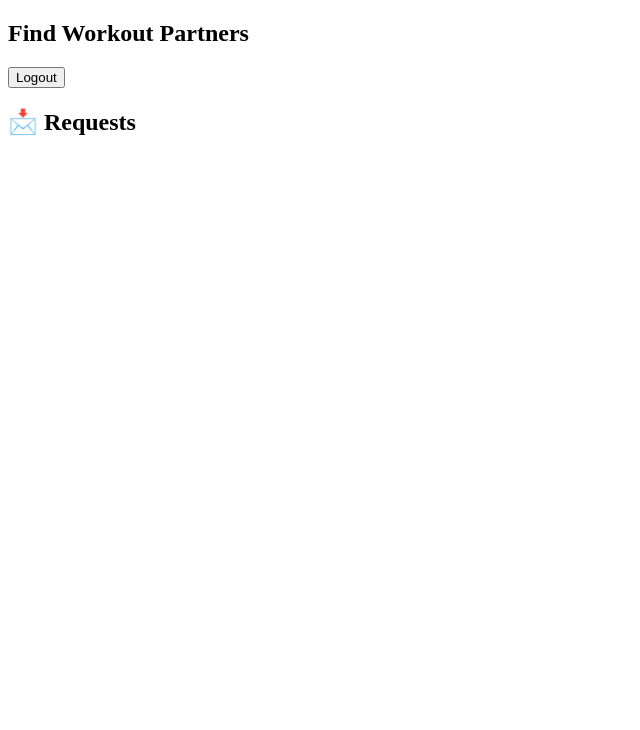
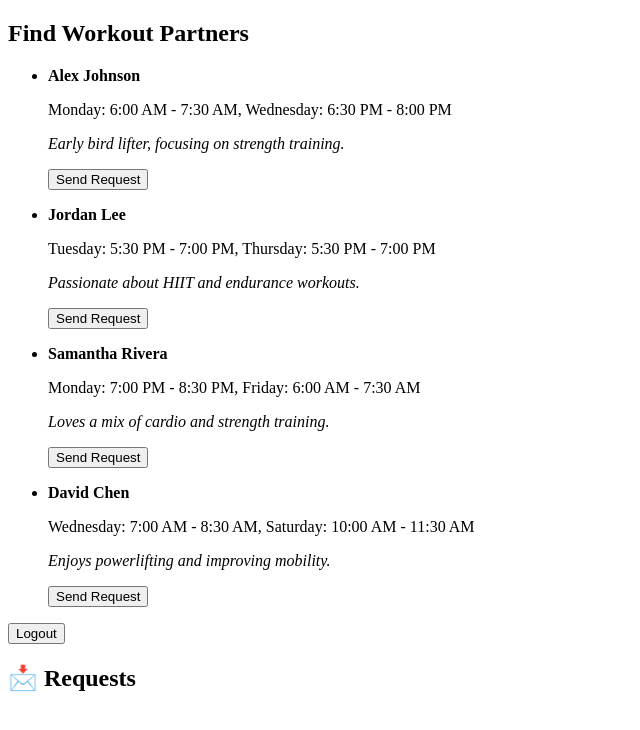
Before and after one commit to DamirGalimzhanovUVA/FitSched, a Vue app: page / in a window 1280 px wide. Shown: the top 730 px of the page, without its empty margins (0-640 px from the left). Built offline with nearby package versions, Linux system fonts and the light colour scheme; sample sign-in values are in the browser's storage; the HTML template or start-up script is replaced by a standard one.

Commit message:
renamed a file and implemented the basic dynamic generation of workout profiles

```diff
--- a/src/components/FindPartners.vue
+++ b/src/components/FindPartners.vue
@@ -5,10 +5,15 @@
     <div v-if="matchingUsers.length > 0">
       <ul>
         <li v-for="user in matchingUsers" :key="user.email">
-          <p>{{ user.name }} - {{ formatSchedule(user.schedules) }}</p>
+          <p><strong>{{ user.name }}</strong></p>
+          <p>{{ formatSchedule(user.schedules) }}</p>
+          <p><em>{{ user.description }}</em></p>
           <button @click="sendRequest(user.email)">Send Request</button>
         </li>
       </ul>
+    </div>
+    <div v-else>
+      <p>No workout partners available.</p>
     </div>
 
     <button @click="logout">Logout</button>
@@ -20,37 +25,70 @@ export default {
   data() {
     return {
       currentUser: null,
-      allUsers: [],
       matchingUsers: []
     };
   },
   mounted() {
     this.loadUsers();
-    this.findMatchingUsers();
+    this.mockMatchingUsers(); // Using mock data for now
   },
   methods: {
     loadUsers() {
-      this.currentUser = JSON.parse(localStorage.getItem('user'));
-      this.allUsers = JSON.parse(localStorage.getItem('allUsers')) || [];
+      this.currentUser = JSON.parse(localStorage.getItem("user"));
 
       if (!this.currentUser) {
         window.location.href = "login.html"; // 🔄 Redirect to login if not logged in
       }
     },
-    findMatchingUsers() {
-      if (!this.currentUser) return;
-
-      let requests = JSON.parse(localStorage.getItem("requests")) || [];
-      this.matchingUsers = this.allUsers.filter(user => {
-        if (user.email === this.currentUser.email) return false;
-        return requests.some(req => req.from === this.currentUser.email && req.to === user.email && req.status === "accepted");
-      });
+    mockMatchingUsers() {
+      // Simulated list of gym partners
+      this.matchingUsers = [
+        {
+          name: "Alex Johnson",
+          email: "alex.johnson@example.com",
+          schedules: [
+            { day: "Monday", start: "6:00 AM", end: "7:30 AM" },
+            { day: "Wednesday", start: "6:30 PM", end: "8:00 PM" }
+          ],
+          description: "Early bird lifter, focusing on strength training."
+        },
+        {
+          name: "Jordan Lee",
+          email: "jordan.lee@example.com",
+          schedules: [
+            { day: "Tuesday", start: "5:30 PM", end: "7:00 PM" },
+            { day: "Thursday", start: "5:30 PM", end: "7:00 PM" }
+          ],
+          description: "Passionate about HIIT and endurance workouts."
+        },
+        {
+          name: "Samantha Rivera",
+          email: "samantha.rivera@example.com",
+          schedules: [
+            { day: "Monday", start: "7:00 PM", end: "8:30 PM" },
+            { day: "Friday", start: "6:00 AM", end: "7:30 AM" }
+          ],
+          description: "Loves a mix of cardio and strength training."
+        },
+        {
+          name: "David Chen",
+          email: "david.chen@example.com",
+          schedules: [
+            { day: "Wednesday", start: "7:00 AM", end: "8:30 AM" },
+            { day: "Saturday", start: "10:00 AM", end: "11:30 AM" }
+          ],
+          description: "Enjoys powerlifting and improving mobility."
+        }
+      ];
+    },
+    formatSchedule(schedules) {
+      return schedules.map(s => `${s.day}: ${s.start} - ${s.end}`).join(", ");
     },
     sendRequest(email) {
       let requests = JSON.parse(localStorage.getItem("requests")) || [];
       requests.push({ from: this.currentUser.email, to: email, status: "pending" });
       localStorage.setItem("requests", JSON.stringify(requests));
-      alert("Request sent!");
+      alert(`Request sent to ${email}!`);
     },
     logout() {
       localStorage.removeItem("user");
--- a/src/components/Login.vue
+++ b/src/components/Login.vue
@@ -25,7 +25,7 @@ export default {
 
       if (user) {
         localStorage.setItem('user', JSON.stringify(user));
-        window.location.href = "find-partners.html"; // 🔄 Redirect to Find Partners
+        window.location.href = "main_app.html"; // 🔄 Redirect to Find Partners
       } else {
         alert("Invalid credentials");
       }
```
Also changed, not shown: find-partners.html (deleted, +0 -14 lines), main_app.html (+14 -0 lines).
